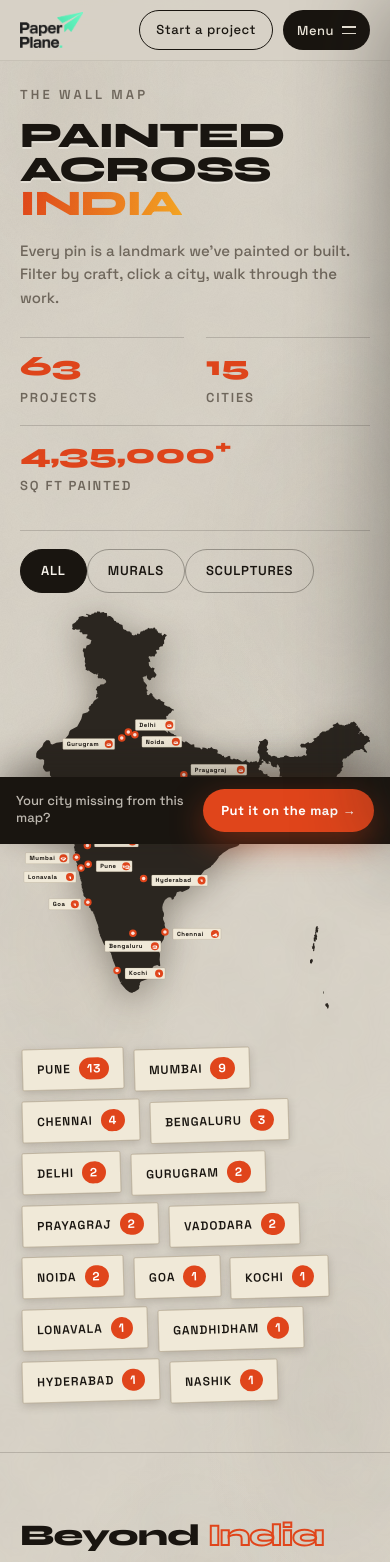
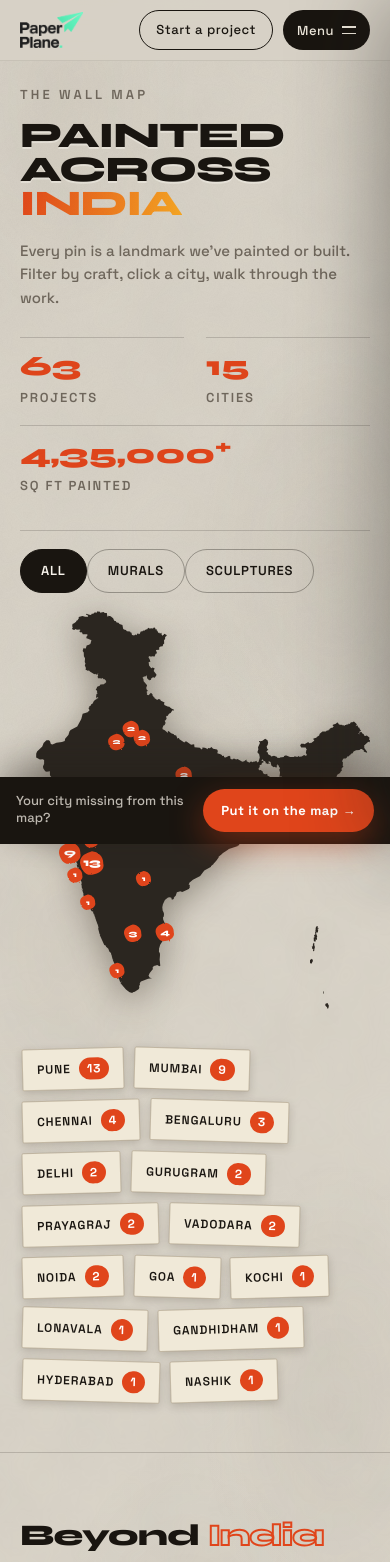
Before and after one commit to rahulsingh2495/paperplane, a Next.js app: page /map in a window 390 px wide. Shown: the top 1562 px of the page. Built offline with nearby package versions, Linux system fonts and the light colour scheme.

Commit message:
feat: implement organic SPLAT and tape-flag pins with compact mobile clustering

```diff
--- a/src/components/sections/india-map-section.tsx
+++ b/src/components/sections/india-map-section.tsx
@@ -6,6 +6,19 @@ import Image from "next/image";
 import { INDIA, CITIES, PROJECTS, INTERNATIONAL, type ProjectItem } from "@/lib/data";
 import { site } from "@/lib/site";
 import { StatNumber } from "@/components/ui/stat-number";
+
+const SPLAT = "M0,-10.5 C5.5,-10 10.4,-5.8 10,0.3 C11.8,6.4 5.2,10 0.2,10.4 C-5.8,11.6 -9.6,6 -10.6,0.4 C-11.4,-6.4 -5,-9 0,-10.5 Z";
+
+const COMPACT_POS: Record<string, [number, number]> = {
+  Delhi: [222, 236],
+  Gurugram: [193, 262],
+  Noida: [244, 254],
+  Mumbai: [100, 484],
+  Pune: [144, 504],
+  Lonavala: [110, 528],
+  Nashik: [142, 458],
+  Gandhidham: [44, 380],
+};
 
 const LABELS: Record<string, [number, number, "start" | "end" | "middle"]> = {
   Delhi: [14, -14, "start"],
@@ -90,6 +103,24 @@ function IndiaMapContent() {
     title: string;
     location: string;
   } | null>(null);
+
+  const [scale, setScale] = useState(1);
+  const [isCompact, setIsCompact] = useState(false);
+
+  useEffect(() => {
+    const updateScale = () => {
+      const mapWrap = document.getElementById("mapWrap");
+      const w = mapWrap?.clientWidth || window.innerWidth;
+      setIsCompact(w < 640);
+      if (w < 420) setScale(2.0);
+      else if (w < 640) setScale(1.7);
+      else if (w < 820) setScale(1.3);
+      else setScale(1);
+    };
+    updateScale();
+    window.addEventListener("resize", updateScale);
+    return () => window.removeEventListener("resize", updateScale);
+  }, []);
 
   const cityGroups = useMemo(() => {
     const map: Record<string, ProjectItem[]> = {};
@@ -276,80 +307,122 @@ function IndiaMapContent() {
                   />
                   <feDisplacementMap in="SourceGraphic" in2="noise" scale="7" />
                 </filter>
+                <filter id="splatRough" x="-40%" y="-40%" width="180%" height="180%">
+                  <feTurbulence
+                    type="fractalNoise"
+                    baseFrequency="0.35"
+                    numOctaves="2"
+                    seed="3"
+                    result="n"
+                  />
+                  <feDisplacementMap in="SourceGraphic" in2="n" scale="4" />
+                </filter>
               </defs>
 
               <path className="map__country" d={INDIA.d} />
 
               <g id="pinLayer">
-                {Object.entries(CITIES).map(([city, [cx, cy]]) => {
+                {Object.entries(CITIES).map(([city, [cx, cy]], idx) => {
                   const projs = cityGroups[city];
                   if (!projs || projs.length === 0) return null;
                   const count = projs.length;
-                  const labelCfg = LABELS[city] || [14, 4, "start"];
-                  const [dx, dy, anchor] = labelCfg;
+                  const [x, y] = isCompact && COMPACT_POS[city] ? COMPACT_POS[city] : [cx, cy];
 
-                  // Tape dimensions based on string length
-                  const textLen = city.length * 8 + 26;
-                  const tapeW = textLen + 14;
-                  const tapeH = 22;
-                  const tapeX = anchor === "end" ? dx - tapeW : anchor === "middle" ? dx - tapeW / 2 : dx;
-                  const tapeY = dy - 11;
+                  if (isCompact) {
+                    const dotR = (6 + Math.sqrt(count) * 1.6) * scale;
+                    const dotScale = dotR / 10.5;
+                    return (
+                      <g
+                        key={city}
+                        className="pin"
+                        transform={`translate(${x},${y})`}
+                        tabIndex={0}
+                        role="button"
+                        aria-label={`${city}: ${count} work${count > 1 ? "s" : ""}`}
+                        onClick={() => openPlace(city)}
+                        onKeyDown={(e) => {
+                          if (e.key === "Enter" || e.key === " ") {
+                            e.preventDefault();
+                            openPlace(city);
+                          }
+                        }}
+                      >
+                        <circle className="pin__hit" r={dotR + 20} fill="transparent" />
+                        <g className="pin__inner">
+                          <g className="pin__dotWrap" filter="url(#splatRough)">
+                            <path className="pin__dot" d={SPLAT} transform={`scale(${dotScale})`} />
+                          </g>
+                          <text
+                            className="pin__badgeNum"
+                            fontSize={dotR * 0.95}
+                            textAnchor="middle"
+                            dominantBaseline="central"
+                          >
+                            {count}
+                          </text>
+                        </g>
+                      </g>
+                    );
+                  }
+
+                  const [, dy, anchor] = LABELS[city] || [0, 0, "middle"];
+                  const dotR = (6 + Math.sqrt(count) * 2.6) * scale;
+                  const dotScale = dotR / 10.5;
+                  const fontC = 11.5 * scale;
+                  const name = city.toUpperCase();
+                  const padX = 8 * scale;
+                  const textW = name.length * fontC * 0.68;
+                  const badgeH = 15 * scale;
+                  const badgeW = String(count).length * fontC * 0.65 + fontC * 0.95;
+                  const tapeH = 21 * scale;
+                  const tapeW = padX + textW + 7 * scale + badgeW + padX * 0.8;
+                  const gap = dotR + 4 * scale;
+
+                  let tx = anchor === "start" ? gap : anchor === "end" ? -gap - tapeW : -tapeW / 2;
+                  let ty = anchor === "middle" ? Math.max(dotR + 5 * scale, dy * scale) : dy * scale - tapeH / 2;
+
+                  const margin = 14;
+                  if (x + tx < margin) tx = margin - x;
+                  if (x + tx + tapeW > 700 - margin) tx = 700 - margin - tapeW - x;
+
+                  const rot = (idx % 2 ? 2.5 : -3) + (idx % 3) * 0.7;
+                  const rcx = tx + tapeW / 2, rcy = ty + tapeH / 2;
+                  const badgeX = tx + padX + textW + 7 * scale;
 
                   return (
                     <g
                       key={city}
                       className="pin"
-                      transform={`translate(${cx}, ${cy})`}
+                      transform={`translate(${x},${y})`}
+                      tabIndex={0}
                       role="button"
-                      tabIndex={0}
-                      aria-label={`${city}: ${count} projects`}
-                      onClick={() => setActiveCity(city)}
+                      aria-label={`${city}: ${count} work${count > 1 ? "s" : ""}`}
+                      onClick={() => openPlace(city)}
                       onKeyDown={(e) => {
                         if (e.key === "Enter" || e.key === " ") {
                           e.preventDefault();
-                          setActiveCity(city);
+                          openPlace(city);
                         }
                       }}
                     >
-                      {/* Splat / Dot */}
-                      <g className="pin__dotWrap">
-                        <circle cx="0" cy="0" r="7.5" className="pin__dot" />
-                        <circle cx="0" cy="0" r="3.5" fill="#fff" opacity="0.85" />
-                      </g>
-
-                      {/* Tape banner */}
-                      <g>
-                        <rect
-                          x={tapeX}
-                          y={tapeY}
-                          width={tapeW}
-                          height={tapeH}
-                          rx="2"
-                          className="pin__tape"
-                        />
-                        <text
-                          x={tapeX + 8}
-                          y={tapeY + 15}
-                          className="pin__city text-[12px] font-bold"
-                        >
-                          {city}
-                        </text>
-                        <rect
-                          x={tapeX + tapeW - 20}
-                          y={tapeY + 3}
-                          width="16"
-                          height="16"
-                          rx="8"
-                          className="pin__badge"
-                        />
-                        <text
-                          x={tapeX + tapeW - 12}
-                          y={tapeY + 15}
-                          textAnchor="middle"
-                          className="pin__badgeNum text-[10px] font-extrabold fill-white"
-                        >
-                          {count}
-                        </text>
+                      <circle className="pin__hit" r={dotR + 18} fill="transparent" />
+                      <g className="pin__inner">
+                        <g className="pin__dotWrap" filter="url(#splatRough)">
+                          <path className="pin__dot" d={SPLAT} transform={`scale(${dotScale})`} />
+                          <circle className="pin__dot" cx={dotR * 1.05} cy={-dotR * 0.55} r={Math.max(1.4, dotR * 0.16)} />
+                        </g>
+                        <g className="pin__flag" transform={`rotate(${rot} ${rcx} ${rcy})`}>
+                          <g filter="url(#splatRough)">
+                            <rect className="pin__tape" x={tx} y={ty} width={tapeW} height={tapeH} rx={1.5 * scale} />
+                          </g>
+                          <text className="pin__city" x={tx + padX} y={ty + tapeH / 2} fontSize={fontC} dominantBaseline="central">
+                            {name}
+                          </text>
+                          <rect className="pin__badge" x={badgeX} y={ty + (tapeH - badgeH) / 2} width={badgeW} height={badgeH} rx={badgeH / 2} />
+                          <text className="pin__badgeNum" x={badgeX + badgeW / 2} y={ty + tapeH / 2} fontSize={fontC * 0.85} textAnchor="middle" dominantBaseline="central">
+                            {count}
+                          </text>
+                        </g>
                       </g>
                     </g>
                   );
@@ -361,20 +434,20 @@ function IndiaMapContent() {
           {/* CITIES LIST ASIDE */}
           <aside className="stage__cities" aria-label="Cities">
             <p className="stage__label">Cities</p>
-            <div className="citytapes" role="group" aria-label="Jump to a city">
+            <div className="citytapes" id="cityTapes" role="group" aria-label="Jump to a city">
               {Object.keys(cityGroups)
                 .sort((a, b) => (cityGroups[b]?.length || 0) - (cityGroups[a]?.length || 0))
-                .map((city) => {
+                .map((city, i) => {
                   const count = cityGroups[city]?.length || 0;
                   return (
                     <button
                       key={city}
                       type="button"
                       className="citytape"
-                      onClick={() => setActiveCity(city)}
+                      style={{ "--tilt": `${i % 2 ? 1.6 : -1.6}deg` } as React.CSSProperties}
+                      onClick={() => openPlace(city)}
                     >
-                      <span>{city}</span>
-                      <b>{count}</b>
+                      {city} <b>{count}</b>
                     </button>
                   );
                 })}
@@ -391,21 +464,14 @@ function IndiaMapContent() {
           </h2>
           <p className="side__blurb">The paint doesn&apos;t stop at the border.</p>
         </div>
-        <div className="intl">
+        <div className="intl" id="intlCards">
           {INTERNATIONAL.map((item, idx) => (
             <button
               key={item.slug}
               type="button"
               className="intl__card"
-              style={{ "--tilt": `${((idx % 3) - 1) * 1.5}deg` } as React.CSSProperties}
-              onClick={() =>
-                setLightboxData({
-                  images: item.images,
-                  currentIndex: 0,
-                  title: item.title,
-                  location: item.place,
-                })
-              }
+              style={{ "--tilt": `${idx % 2 ? 1.5 : -1.5}deg` } as React.CSSProperties}
+              onClick={() => openPlace(item.place)}
             >
               <div className="relative aspect-[4/3] w-full overflow-hidden">
                 <Image
```
